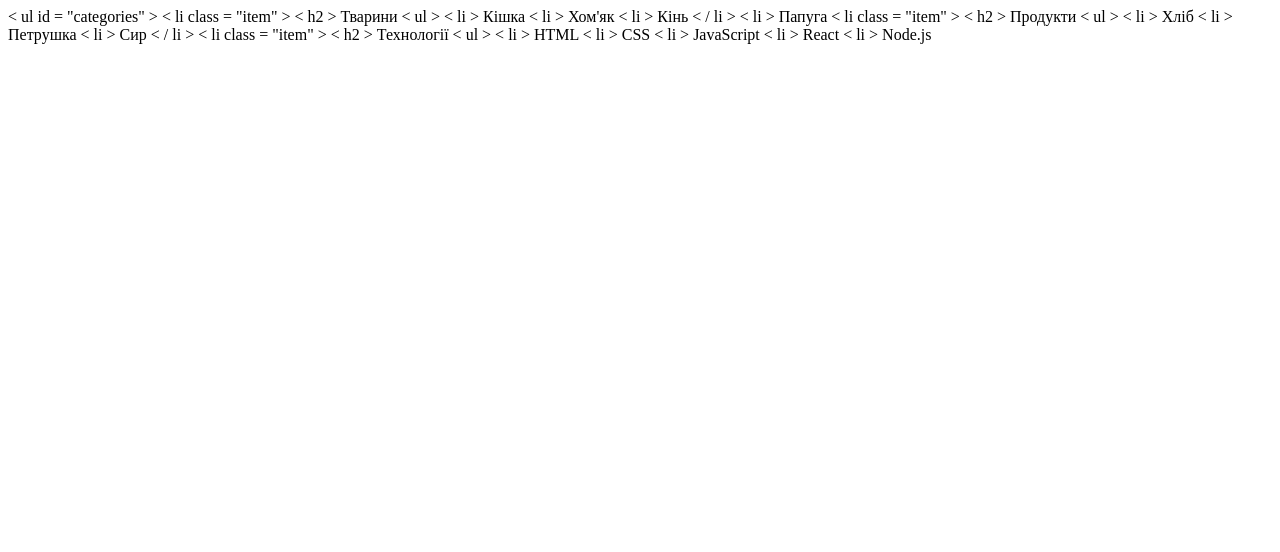
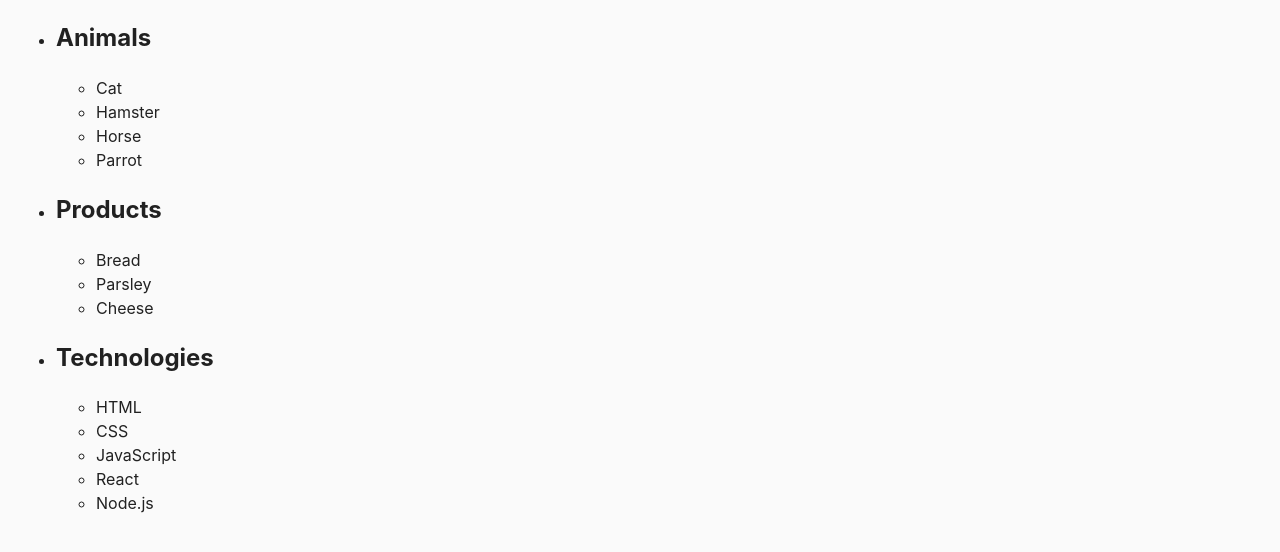
Before and after one commit to upamoba/goit-js-hw-07, a plain HTML site: page index.html in a window 1280 px wide. Drawn offline with nearby package versions, Linux system fonts and the light colour scheme; a script that the page names is missing.

Commit message:
summary(required)

```diff
--- /dev/null
+++ b/css/common.css
@@ -0,0 +1,14 @@
+* {
+    box-sizing: border-box;
+  }
+
+  body {
+    margin: 16px;
+    font-family: -apple-system, BlinkMacSystemFont, 'Segoe UI', Roboto, Oxygen,
+      Ubuntu, Cantarell, 'Open Sans', 'Helvetica Neue', sans-serif;
+    -webkit-font-smoothing: antialiased;
+    -moz-osx-font-smoothing: grayscale;
+    background-color: #fafafa;
+    color: #212121;
+    line-height: 1.5;
+  }
--- a/index.html
+++ b/index.html
@@ -4,38 +4,52 @@
     <meta charset="UTF-8" />
     <meta name="viewport" content="width=device-width, initial-scale=1.0" />
     <title>js-first-project</title>
-    <link rel="stylesheet" href="/goit-js-hw-02/css/newstyle.css">
+    <link
+    rel="stylesheet"
+    href="https://cdnjs.cloudflare.com/ajax/libs/modern-normalize/3.0.1/modern-normalize.min.css"
+    integrity="sha512-q6WgHqiHlKyOqslT/lgBgodhd03Wp4BEqKeW6nNtlOY4quzyG3VoQKFrieaCeSnuVseNKRGpGeDU3qPmabCANg=="
+    crossorigin="anonymous"
+    referrerpolicy="no-referrer"
+  />
+    <link rel="stylesheet" href="/goit-js-hw-07/css/common.css">
+    <link rel="preconnect" href="https://fonts.googleapis.com" />
+    <link rel="preconnect" href="https://fonts.gstatic.com" crossorigin />
+    <link
+      href="https://fonts.googleapis.com/css2?family=Raleway:wght@700&family=Roboto:wght@400;500;700&display=swap"
+      rel="stylesheet"
+    />
   </head>
   <body>
-    < ul  id = "categories" >
-  < li  class = "item" >
-    < h2 > Тварини </ h2 >
-    < ul >
-      < li > Кішка </ li >
-      < li > Хом'як </ li >
-      < li > Кінь < / li >
-      < li > Папуга </ li >
-    </ ul >
-  </ li >
-  < li  class = "item" >
-    < h2 > Продукти </ h2 >
-    < ul >
-      < li > Хліб </ li >
-      < li > Петрушка </ li >
-      < li > Сир < / li >
-    </ ul >
-  </ li >
-  < li  class = "item" >
-    < h2 > Технології </ h2 >
-    < ul >
-      < li > HTML </ li >
-      < li > CSS </ li >
-      < li > JavaScript </ li >
-      < li > React </ li >
-      < li > Node.js </ li >
-    </ ul >
-  </ li >
-</ ul >
+    <ul id="categories">
+      <li class="item">
+        <h2>Animals</h2>
+        <ul>
+          <li>Cat</li>
+          <li>Hamster</li>
+          <li>Horse</li>
+          <li>Parrot</li>
+        </ul>
+      </li>
+      <li class="item">
+        <h2>Products</h2>
+        <ul>
+          <li>Bread</li>
+          <li>Parsley</li>
+          <li>Cheese</li>
+        </ul>
+      </li>
+      <li class="item">
+        <h2>Technologies</h2>
+        <ul>
+          <li>HTML</li>
+          <li>CSS</li>
+          <li>JavaScript</li>
+          <li>React</li>
+          <li>Node.js</li>
+        </ul>
+      </li>
+    </ul>
+
 
 
 <script src="./js/task-1.js"></script>
--- a/js/task-1.js
+++ b/js/task-1.js
@@ -0,0 +1,9 @@
+const categories = document.querySelectorAll('#categories .item');
+console.log(`Number of categories: ${categories.length}`);
+
+categories.forEach(category => {
+  const categoryName = category.querySelector('h2').textContent;
+  const elementsCount = category.querySelectorAll('ul li').length;
+  console.log(`Category: ${categoryName}`);
+  console.log(`Elements: ${elementsCount}`);
+});
```
Also changed, not shown: css/style8.css (deleted), js/task-3.js (added).
